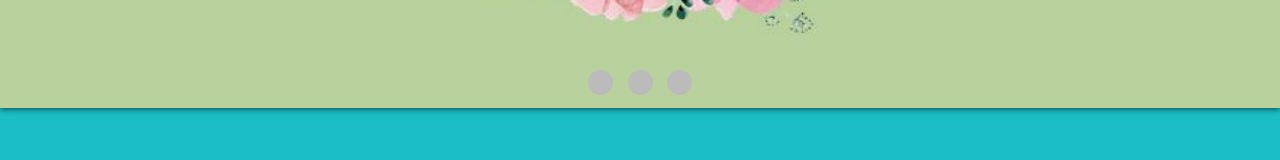
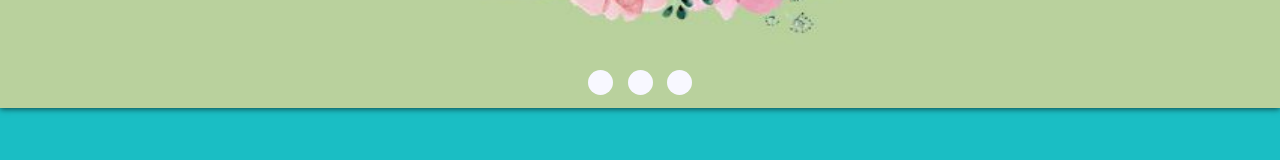
Before and after one commit to AngieDZ/Ejercicios2023, a plain HTML site: page index.html in a window 1280 px wide. Shown: the part 1074-1234 px from the top of the page. Drawn offline with nearby package versions, Linux system fonts and the light colour scheme.

Commit message:
Update style.css

```diff
--- a/style.css
+++ b/style.css
@@ -296,7 +296,7 @@ input[type="search"]:focus {
 .dot {
   height: 25px;
   width: 25px;
-  background-color: #bbb;
+  background-color: #F8F8FF;
   border-radius: 50%;
   display: inline-block;
 }
```
